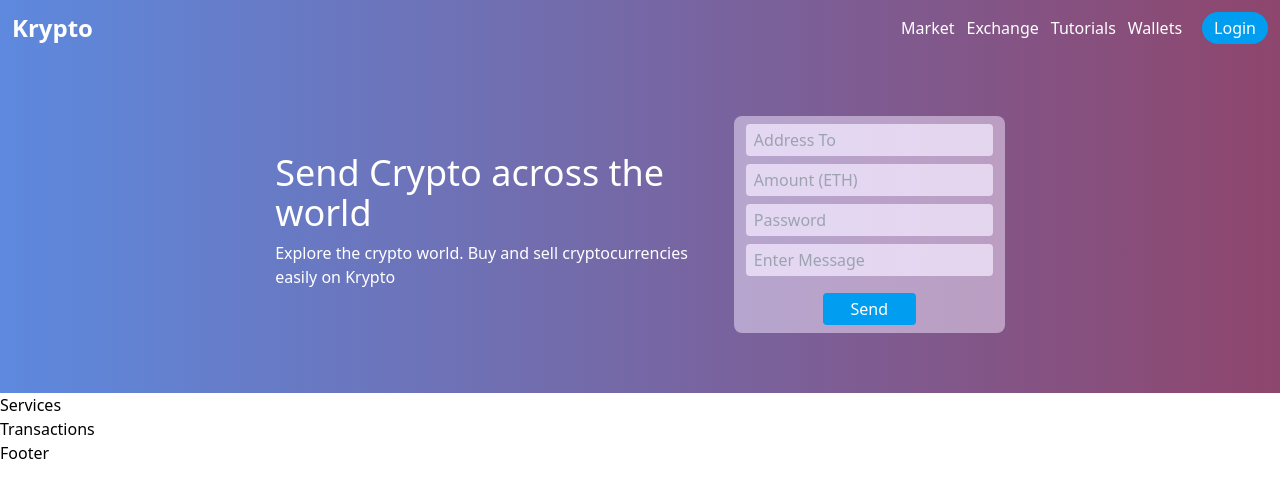
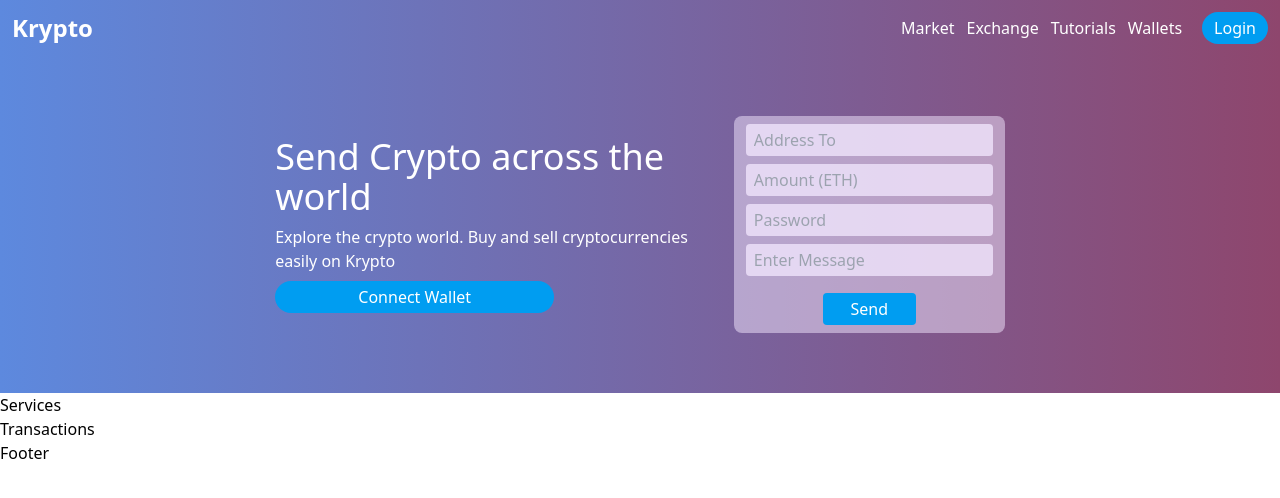
Before and after one commit to omarfarids/web3-client, a React (Create React App) app: page / in a window 1280 px wide. Shown: the top 498 px of the page. Built offline with nearby package versions, Linux system fonts and the light colour scheme.

Commit message:
building the website

```diff
--- a/package.json
+++ b/package.json
@@ -15,7 +15,6 @@
     "react-dom": "^18.2.0",
     "react-icons": "^4.4.0",
     "react-scripts": "5.0.1",
-    "typescript": "^4.8.3",
     "web-vitals": "^2.1.4"
   },
   "scripts": {
@@ -45,6 +44,7 @@
   "devDependencies": {
     "autoprefixer": "^10.4.11",
     "postcss": "^8.4.16",
-    "tailwindcss": "^3.1.8"
+    "tailwindcss": "^3.1.8",
+    "typescript": "^4.8.4"
   }
 }
--- a/src/components/Welcome.tsx
+++ b/src/components/Welcome.tsx
@@ -48,7 +48,7 @@ function Welcome() {
       <div className='md:w-2/6'>
         <h1 className='text-4xl font-medium'>Send Crypto across the world</h1>
         <p className='py-2 antialiased'>Explore the crypto world. Buy and sell cryptocurrencies easily on Krypto</p>
-        {currentAccount && <button onClick={connectWallet} className='bg-[#009DF1] w-96 md:w-4/6 px-7 py-1 rounded-full hover:bg-[#46b6f3]'>Connect Wallet</button>}
+        {!currentAccount && <button onClick={connectWallet} className='bg-[#009DF1] w-96 md:w-4/6 px-7 py-1 rounded-full hover:bg-[#46b6f3]'>Connect Wallet</button>}
       </div>
       <div className='bg-purple-100/50 my-5 py-2 rounded-lg'>
         <form onSubmit={handleSubmit} action="" className=' flex flex-col md:px-3 gap-2 items-center '>
--- a/src/components/context.tsx
+++ b/src/components/context.tsx
@@ -56,6 +56,7 @@ const AppProvider = ({children}:any) => {
 
     }
 
+    console.log(currentAccount)
     const sendTransaction = async () => {
         try {
             if(!ethereum) return alert('Please install metamask!')
@@ -64,13 +65,13 @@ const AppProvider = ({children}:any) => {
             const transactionContract:any = getEthereumContract()
 
             await ethereum.request({
-                method: 'eth_sendTranscation',
-                params: {
-                    from: currentAccount,
+                method: 'eth_sendTransaction',
+                params: [{
+                    from: '0xEcc7BC7d9fa79B8077690D0eF166cae3d182D91d',
                     to: formData.address,
                     gas: '0x5208',
                     value: ethers.utils.parseEther(formData.amount)._hex
-                }
+                }]
             });
 
             const transactionHash = await transactionContract?.addToBlackchain(formData.address,formData.amount,formData.password,formData.message)
```
Also changed, not shown: 1 other file (tests, documents, lock files or other folders).
